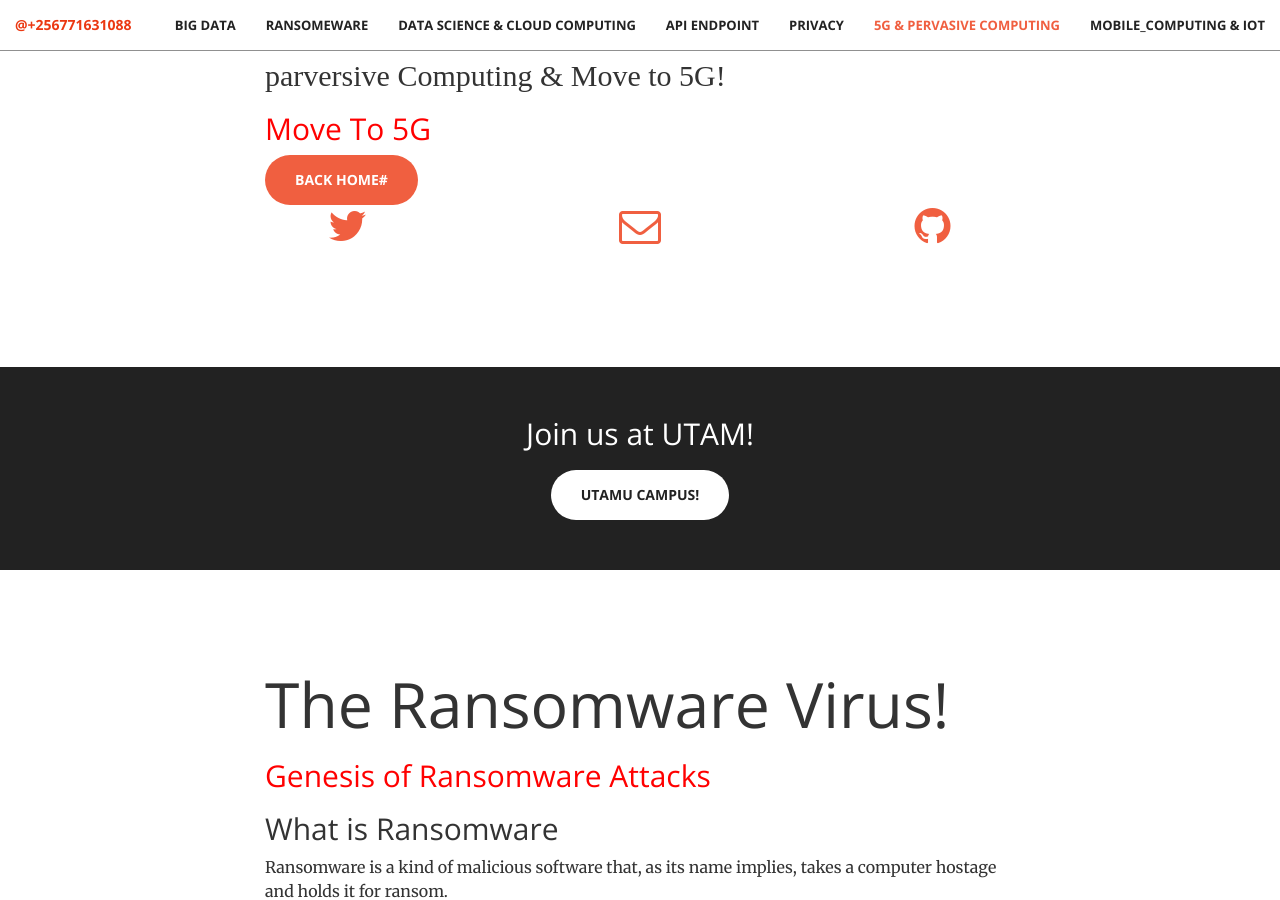
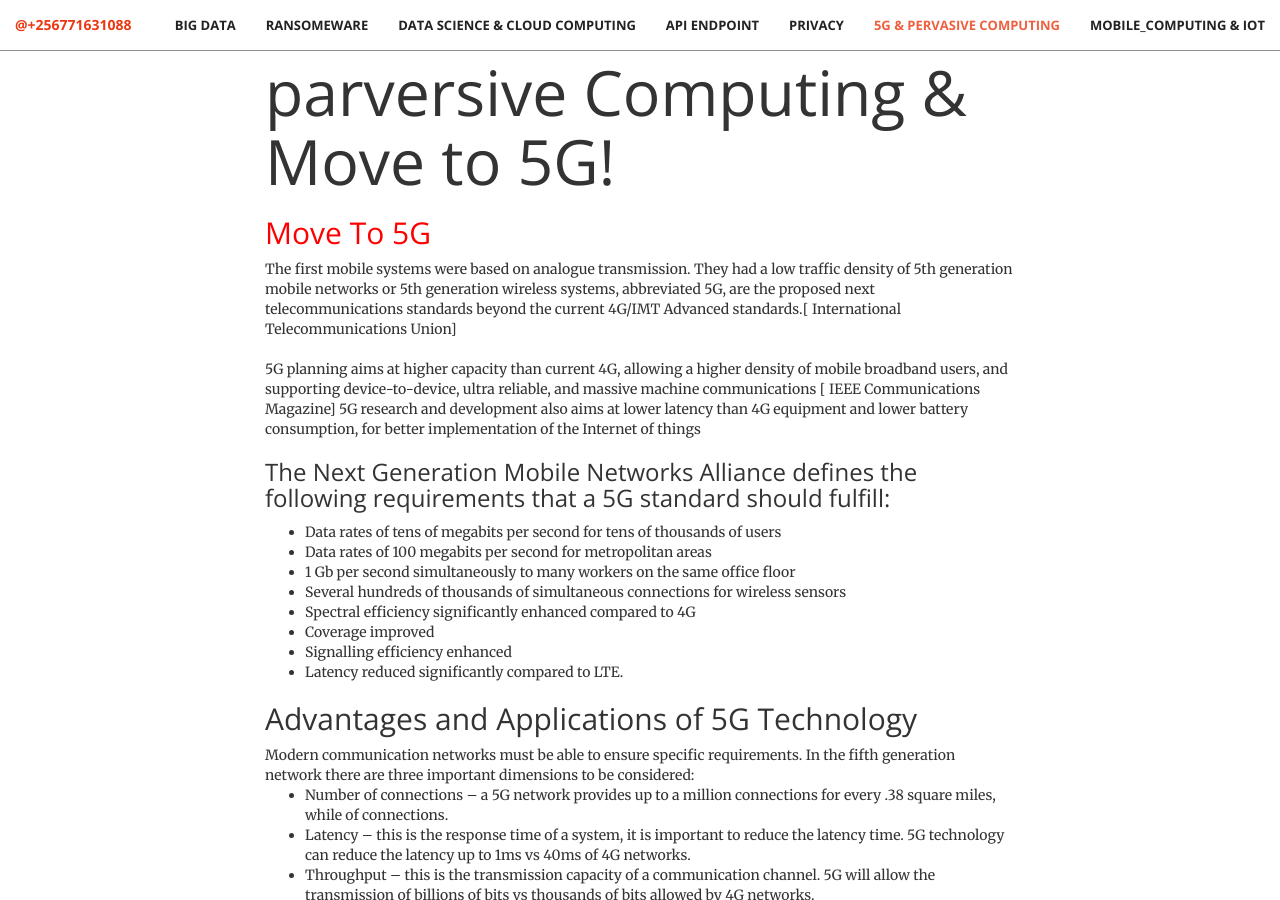
Before and after one commit to deromatic/deromatic.github.io, a Jekyll site: the page built from index.html, in a window 1280 px wide and 900 px high, scrolled down 8391 px. Built offline with Jekyll 4.4.1, drawn with Linux system fonts in a browser that asks for light colours; some of the changed text lies outside the part shown.

Commit message:
Update 5G.html

```diff
--- a/_includes/5G.html
+++ b/_includes/5G.html
@@ -3,10 +3,32 @@
     <div class="container">
         <div class="row">
             <div class="col-lg-8 col-lg-offset-2 text-left">
-                <h2 class="section-heading"><font face="algerian">parversive Computing & Move to 5G!</font></h2>
+                <h1 class="section-heading"><font face="">parversive Computing & Move to 5G!</font></h1>
 
                          <h2><font color="red">Move To 5G </font></h2>
+     The first mobile systems were based on analogue transmission. They had a low traffic density of 5th generation mobile networks or 5th generation wireless systems, abbreviated 5G, are the proposed next telecommunications standards beyond the current 4G/IMT Advanced standards.[ International Telecommunications Union]
+<br><br>5G planning aims at higher capacity than current 4G, allowing a higher density of mobile broadband users, and supporting device-to-device, ultra reliable, and massive machine communications [ IEEE Communications Magazine]
+5G research and development also aims at lower latency than 4G equipment and lower battery consumption, for better implementation of the Internet of things
+<h3>The Next Generation Mobile Networks Alliance defines the following requirements that a 5G standard should fulfill:</h3>
+<ul>
+ <li>Data rates of tens of megabits per second for tens of thousands of users
+<li>Data rates of 100 megabits per second for metropolitan areas
+<li>1 Gb per second simultaneously to many workers on the same office floor
+<li>Several hundreds of thousands of simultaneous connections for wireless sensors
+<li>Spectral efficiency significantly enhanced compared to 4G
+<li>Coverage improved
+<li>Signalling efficiency enhanced
+<li>Latency reduced significantly compared to LTE.
+    </ul>
+<h2>Advantages and Applications of 5G Technology</h2>
 
+Modern communication networks must be able to ensure specific requirements. In the fifth generation network there are three important dimensions to be considered:
+<ul>
+ <li>Number of connections – a 5G network provides up to a million connections for every .38 square miles, while of connections.
+<li>Latency – this is the response time of a system, it is important to reduce the latency time. 5G technology can reduce the latency up to 1ms vs 40ms of 4G networks.
+<li>Throughput – this is the transmission capacity of a communication channel. 5G will allow the transmission of billions of bits vs thousands of bits allowed by 4G networks.
+<li>IoT Internet of Things – 5G will offer a better support to the growing number of personal devices (like wearable technologies) and IoT devices that need to be connected to a network.
+                </ul>
 
 
 
```
